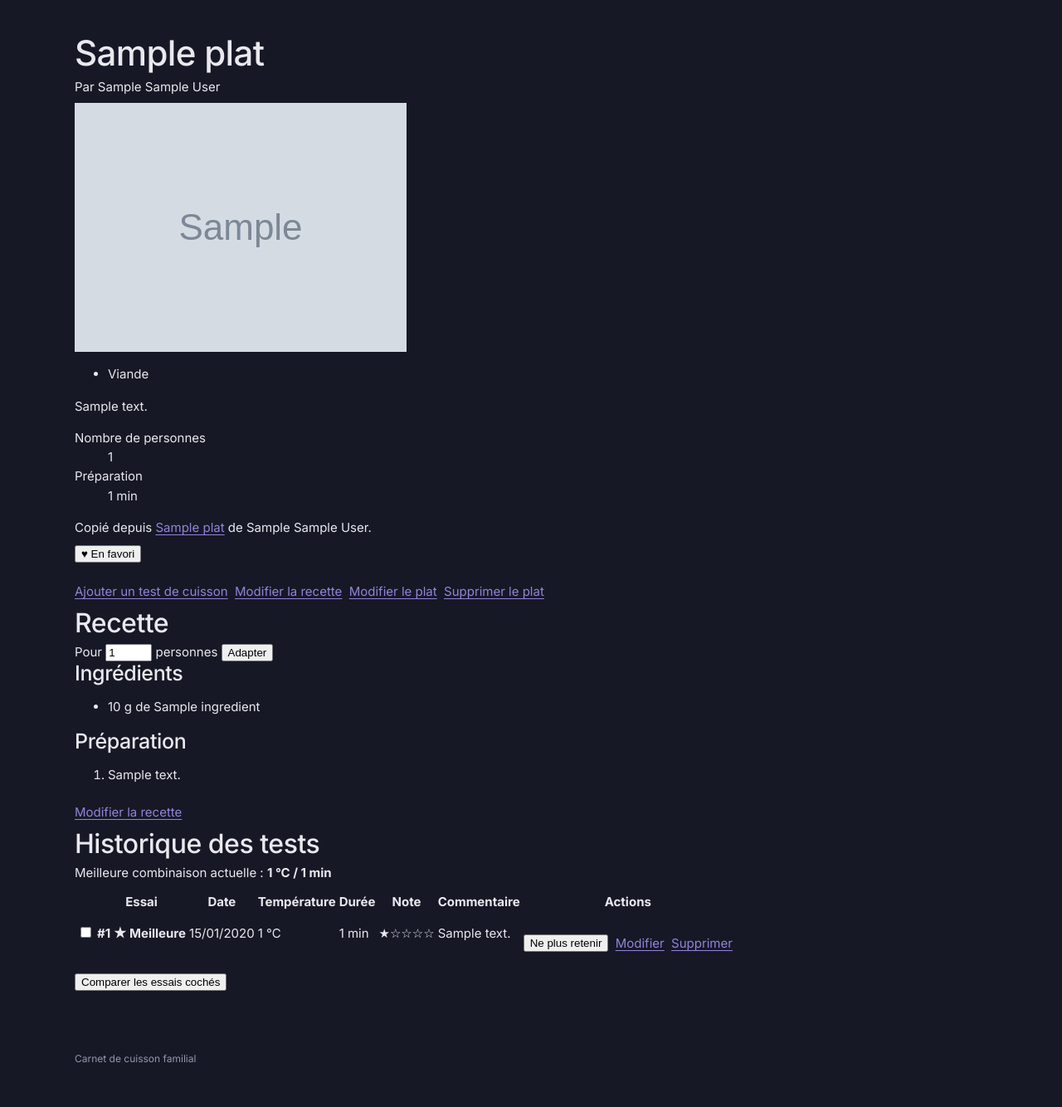
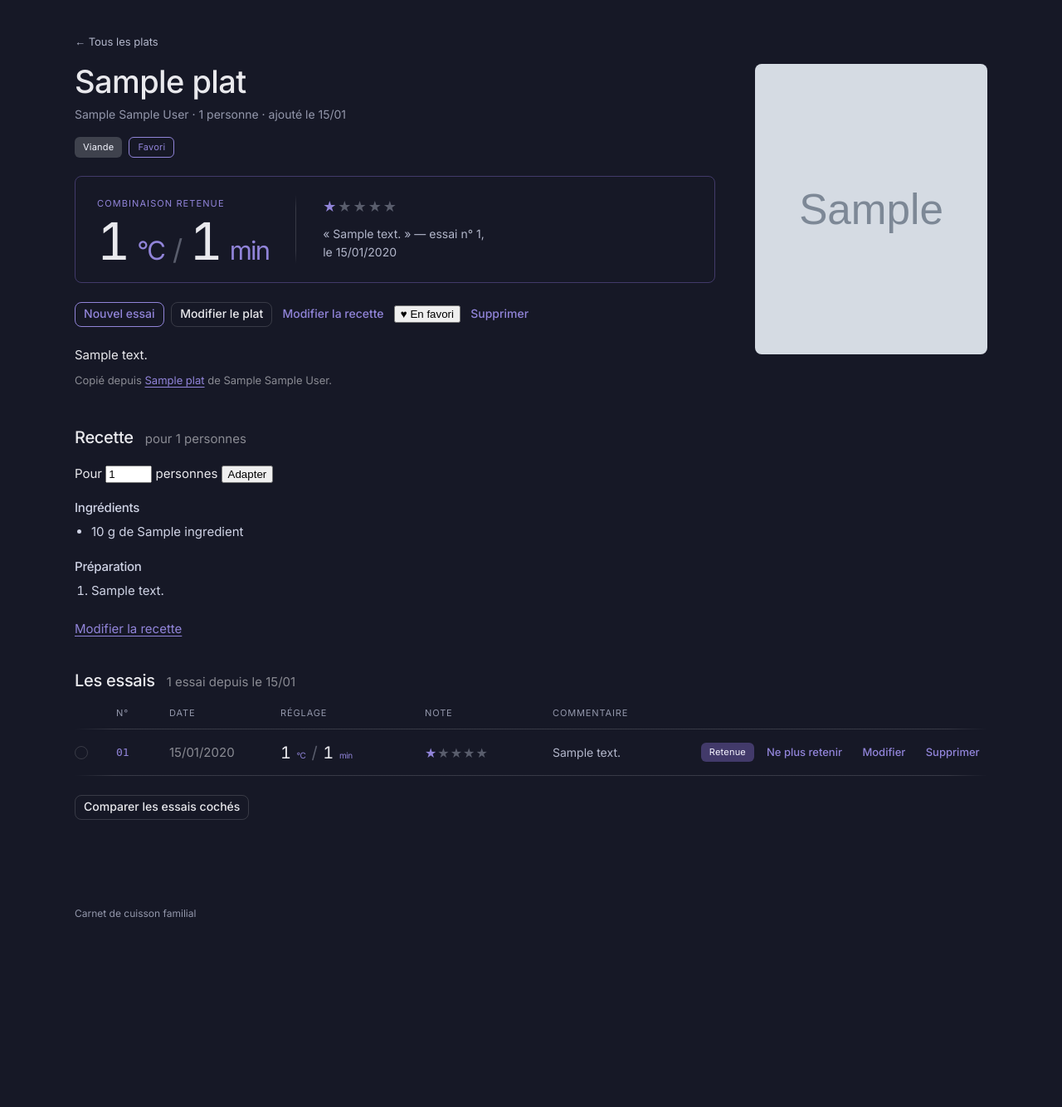
Before and after one commit to UTurtleDev/Cuisson-Airfryer, a Django app: a page that uses plats/templates/plats/detail.html in a window 1280 px wide. Shown: the part 58-1392 px from the top of the page at 83% size. After the commit the page ends 1164 px from the top, so only its background shows below. Run offline with Django 5.2, Linux system fonts and the light colour scheme; a user stored in the database is signed in; data comes from the database, SQL or seed files in the repository; tables that the repository leaves empty hold one stand-in row (values such as "Sample post"); grey boxes marked "Sample" are stand-in pictures.

Commit message:
Design : fiche du plat et tableau des essais
- fiche en deux colonnes, photo a droite, encadre de la combinaison
  retenue en tete avec les chiffres a 62px, la note et la citation du
  commentaire
- plat sans combinaison retenue : encadre neutre invitant a designer,
  au lieu d'un encadre vide
- tableau des essais : numero en marge, date, reglage, note,
  commentaire, etiquette "Retenue" et actions
- les essais gardent leur numero d'origine, la ligne retenue remonte
- en mobile la ligne d'essai passe en flux : la grille a sept colonnes
  faisait se chevaucher la date et le reglage
- vocabulaire de la maquette : "essai", "combinaison retenue",
  "Designer", "Nouvel essai"
- outil d'apercu local dans .apercu/ pour relire a l'ecran une page
  authentifiee sans se connecter

Co-Authored-By: Claude Opus 5 <noreply@anthropic.com>

```diff
--- a/plats/templates/plats/detail.html
+++ b/plats/templates/plats/detail.html
@@ -3,59 +3,66 @@
 {% block titre %}{{ plat.nom }} - Carnet de cuisson{% endblock %}
 
 {% block contenu %}
-    <article class="plat">
+    <p class="lien-retour"><a href="{% url 'plats:liste' %}">← Tous les plats</a></p>
+
+    <div class="fiche">
+        <div class="fiche-principal">
             <h1>{{ plat.nom }}</h1>
-        <p class="auteur">Par {{ plat.proprietaire.nom_affiche }}</p>
+            <p class="fiche-meta">
+                {{ plat.proprietaire.nom_affiche }} ·
+                {{ plat.nombre_personnes }} personne{{ plat.nombre_personnes|pluralize }} ·
+                ajouté le {{ plat.date_creation|date:"d/m" }}
+            </p>
 
-        {% if plat.image %}
-            <img src="{{ plat.image.url }}" alt="{{ plat.nom }}">
+            <div class="chips">
+                {% for categorie in plat.categories.all %}
+                    <span class="tag tag-neutral">{{ categorie.nom }}</span>
+                {% endfor %}
+                {% if plat.est_favori %}<span class="tag tag-outline">Favori</span>{% endif %}
+            </div>
+
+            {% include "plats/partiels/combinaison_retenue.html" %}
+
+            <div class="actions">
+                {% if est_proprietaire %}
+                    <a class="btn btn-primary" href="{% url 'plats:creer_test' plat.slug %}">Nouvel essai</a>
+                    <a class="btn btn-secondary" href="{% url 'plats:modifier' plat.slug %}">Modifier le plat</a>
+                    <a class="btn btn-ghost" href="{% url 'plats:modifier_recette' plat.slug %}">
+                        {% if plat.a_une_recette %}Modifier la recette{% else %}Ajouter une recette{% endif %}
+                    </a>
+                {% else %}
+                    <form method="post" action="{% url 'plats:copier' plat.slug %}">
+                        {% csrf_token %}
+                        <button type="submit" class="btn btn-secondary">Copier ce plat chez moi</button>
+                    </form>
+                {% endif %}
+                {% include "plats/partiels/bouton_favori.html" %}
+                {% if est_proprietaire %}
+                    <a class="btn btn-ghost" href="{% url 'plats:supprimer' plat.slug %}">Supprimer</a>
+                {% endif %}
+            </div>
+
+            {% if plat.description %}
+                <p class="fiche-description">{{ plat.description|linebreaks }}</p>
             {% endif %}
 
-        {% if plat.categories.all %}
-            <ul class="categories">
-                {% for categorie in plat.categories.all %}<li>{{ categorie.nom }}</li>{% endfor %}
-            </ul>
-        {% endif %}
-
-        {% if plat.description %}<p>{{ plat.description|linebreaks }}</p>{% endif %}
-
-        <dl class="informations">
-            <dt>Nombre de personnes</dt><dd>{{ plat.nombre_personnes }}</dd>
-            {% if plat.temps_preparation_minutes %}
-                <dt>Préparation</dt><dd>{{ plat.temps_preparation_minutes }} min</dd>
-            {% endif %}
-        </dl>
-
             {% if plat.plat_origine %}
-            <p class="origine">
+                <p class="fiche-origine text-muted">
                     Copié depuis
                     <a href="{{ plat.plat_origine.get_absolute_url }}">{{ plat.plat_origine.nom }}</a>
                     de {{ plat.plat_origine.proprietaire.nom_affiche }}.
                 </p>
             {% endif %}
+        </div>
 
-        <p class="actions-membre">
-            {% include "plats/partiels/bouton_favori.html" %}
-
-            {% if plat.proprietaire != user %}
-                <form method="post" action="{% url 'plats:copier' plat.slug %}"
-                      class="formulaire-copie">
-                    {% csrf_token %}
-                    <button type="submit">Copier ce plat chez moi</button>
-                </form>
+        <div class="fiche-photo">
+            {% if plat.image %}
+                <figure class="photo"><img src="{{ plat.image.url }}" alt="{{ plat.nom }}"></figure>
+            {% else %}
+                <div class="photo-absente"><span>photo du plat</span></div>
             {% endif %}
-        </p>
-
-        {% if est_proprietaire %}
-            <p class="actions actions--proprietaire">
-                <a href="{% url 'plats:creer_test' plat.slug %}">Ajouter un test de cuisson</a>
-                <a href="{% url 'plats:modifier_recette' plat.slug %}">
-                    {% if plat.a_une_recette %}Modifier la recette{% else %}Ajouter une recette{% endif %}
-                </a>
-                <a href="{% url 'plats:modifier' plat.slug %}">Modifier le plat</a>
-                <a href="{% url 'plats:supprimer' plat.slug %}">Supprimer le plat</a>
-            </p>
-        {% endif %}
+        </div>
+    </div>
 
     {% include "plats/partiels/recette.html" %}
 
@@ -64,8 +71,7 @@
     {% comment %}
         Cible du tableau comparatif. Volontairement hors du fragment
         historique : celui-ci est remplacé entier par HTMX quand la
-            meilleure combinaison change.
+        combinaison retenue change.
     {% endcomment %}
     <section id="comparaison" class="comparaison"></section>
-    </article>
 {% endblock %}
--- /dev/null
+++ b/plats/templates/plats/partiels/combinaison_retenue.html
@@ -0,0 +1,41 @@
+{% comment %}
+    Encadré de tête : la combinaison retenue, ou l'appel à en désigner une.
+{% endcomment %}
+{% if plat.meilleur_test %}
+    <div class="encadre-retenue">
+        <div>
+            <p class="kicker kicker--accent">Combinaison retenue</p>
+            {% include "plats/partiels/combinaison.html" with test=plat.meilleur_test taille="fiche" %}
+        </div>
+
+        <div class="encadre-separateur" aria-hidden="true"></div>
+
+        <div class="encadre-avis">
+            {% include "plats/partiels/note.html" with note=plat.meilleur_test.note %}
+            <p class="encadre-citation">
+                {% if plat.meilleur_test.commentaire %}
+                    «&nbsp;{{ plat.meilleur_test.commentaire }}&nbsp;» —
+                {% endif %}
+                essai n° {{ plat.numero_du_test_retenu }},
+                le {{ plat.meilleur_test.date_test|date:"d/m/Y" }}
+            </p>
+        </div>
+    </div>
+{% else %}
+    <div class="encadre-a-regler">
+        <p class="kicker">Encore à régler</p>
+        <p class="encadre-invite">
+            {% if tests %}
+                Aucun essai n'est encore retenu pour ce plat.
+                {% if est_proprietaire %}
+                    Comparez-les et désignez celui qui vous a convaincu.
+                {% endif %}
+            {% else %}
+                Aucun essai enregistré.
+                {% if est_proprietaire %}
+                    Lancez la première cuisson et notez le résultat.
+                {% endif %}
+            {% endif %}
+        </p>
+    </div>
+{% endif %}
--- a/plats/templates/plats/partiels/historique.html
+++ b/plats/templates/plats/partiels/historique.html
@@ -1,18 +1,17 @@
 {% comment %}
-    Historique des essais de cuisson.
-    Fragment renvoyé tel quel par HTMX quand la meilleure combinaison change.
+    Les essais du plat.
+    Fragment renvoyé tel quel par HTMX quand la combinaison retenue change.
 {% endcomment %}
-<section id="historique" class="historique">
-    <h2>Historique des tests</h2>
-
-    {% if plat.meilleur_test %}
-        <p class="meilleure-combinaison">
-            Meilleure combinaison actuelle :
-            <strong>{{ plat.meilleur_test.temperature_celsius }} °C / {{ plat.meilleur_test.duree_lisible }}</strong>
-        </p>
-    {% else %}
-        <p class="meilleure-combinaison">Aucune meilleure combinaison désignée pour l'instant.</p>
+<section id="historique" class="essais">
+    <div class="essais-entete">
+        <h3>Les essais</h3>
+        {% if tests %}
+            <span class="text-muted">
+                {{ tests|length }} essai{{ tests|length|pluralize }}
+                depuis le {{ plat.date_creation|date:"d/m" }}
+            </span>
         {% endif %}
+    </div>
 
     {% if tests %}
         <form
@@ -22,64 +21,62 @@
             hx-get="{% url 'plats:comparer' plat.slug %}"
             hx-target="#comparaison"
             hx-swap="outerHTML">
-        <table class="tableau-tests">
-            <thead>
-                <tr>
-                    <th><span class="visuellement-cache">Comparer</span></th>
-                    <th>Essai</th>
-                    <th>Date</th>
-                    <th>Température</th>
-                    <th>Durée</th>
-                    <th>Note</th>
-                    <th>Commentaire</th>
-                    {% if est_proprietaire %}<th>Actions</th>{% endif %}
-                </tr>
-            </thead>
-            <tbody>
+
+            <div class="essais-colonnes essais-titres filet-bas">
+                <span><span class="visuellement-cache">Comparer</span></span>
+                <span>N°</span>
+                <span>Date</span>
+                <span>Réglage</span>
+                <span>Note</span>
+                <span>Commentaire</span>
+                <span></span>
+            </div>
+
             {% for test in tests %}
-                    <tr class="{% if test.est_meilleur %}test--meilleur{% endif %}">
-                        <td>
-                            <input type="checkbox" name="test" value="{{ test.pk }}"
-                                   id="essai-{{ test.pk }}">
-                        </td>
-                        <th scope="row">
-                            <label for="essai-{{ test.pk }}">#{{ test.numero }}</label>
+                <div class="essais-colonnes essais-ligne filet-bas">
+                    <label class="radio">
+                        <input type="checkbox" name="test" value="{{ test.pk }}">
+                        <span class="dot"></span>
+                        <span class="visuellement-cache">Comparer l'essai n° {{ test.numero }}</span>
+                    </label>
+
+                    <span class="numero{% if test.est_meilleur %} numero--retenu{% endif %}">
+                        {{ test.numero|stringformat:"02d" }}
+                    </span>
+
+                    <span class="text-muted">{{ test.date_test|date:"d/m/Y" }}</span>
+
+                    {% include "plats/partiels/combinaison.html" with test=test taille="reglage" a_regler=None %}
+
+                    {% include "plats/partiels/note.html" with note=test.note %}
+
+                    <span class="essai-commentaire">{{ test.commentaire|default:"—" }}</span>
+
+                    <span class="essai-action">
                         {% if test.est_meilleur %}
-                                <span class="etiquette-meilleur">★ Meilleure</span>
+                            <span class="tag tag-accent">Retenue</span>
                         {% endif %}
-                        </th>
-                        <td>{{ test.date_test|date:"d/m/Y" }}</td>
-                        <td>{{ test.temperature_celsius }} °C</td>
-                        <td>{{ test.duree_lisible }}</td>
-                        <td>{{ test.get_note_display }}</td>
-                        <td>{{ test.commentaire|default:"-" }}</td>
                         {% if est_proprietaire %}
-                            <td class="actions">
                             <button
                                 type="button"
-                                    class="{% if test.est_meilleur %}bouton--retirer{% endif %}"
+                                class="btn btn-ghost"
                                 hx-post="{% url 'plats:definir_meilleur_test' test.pk %}"
                                 hx-target="#historique"
                                 hx-swap="outerHTML">
-                                    {% if test.est_meilleur %}
-                                        Ne plus retenir
-                                    {% else %}
-                                        Choisir comme meilleure
+                                {% if test.est_meilleur %}Ne plus retenir{% else %}Désigner{% endif %}
+                            </button>
+                            <a class="btn btn-ghost" href="{% url 'plats:modifier_test' test.pk %}">Modifier</a>
+                            <a class="btn btn-ghost" href="{% url 'plats:supprimer_test' test.pk %}">Supprimer</a>
                         {% endif %}
-                                </button>
-                                <a href="{% url 'plats:modifier_test' test.pk %}">Modifier</a>
-                                <a href="{% url 'plats:supprimer_test' test.pk %}">Supprimer</a>
-                            </td>
-                        {% endif %}
-                    </tr>
+                    </span>
+                </div>
             {% endfor %}
-            </tbody>
-        </table>
+
             <p class="actions">
-            <button type="submit">Comparer les essais cochés</button>
+                <button type="submit" class="btn btn-secondary">Comparer les essais cochés</button>
             </p>
         </form>
     {% else %}
-        <p>Aucun test enregistré pour ce plat.</p>
+        <p class="text-muted">Aucun essai enregistré pour ce plat.</p>
     {% endif %}
 </section>
--- a/plats/templates/plats/partiels/recette.html
+++ b/plats/templates/plats/partiels/recette.html
@@ -3,7 +3,12 @@
     Fragment renvoyé tel quel par HTMX quand on change le nombre de convives.
 {% endcomment %}
 <section id="recette" class="recette">
-    <h2>Recette</h2>
+    <div class="essais-entete">
+        <h3>Recette</h3>
+        {% if plat.a_une_recette %}
+            <span class="text-muted">pour {{ plat.nombre_personnes }} personnes</span>
+        {% endif %}
+    </div>
 
     {% if plat.a_une_recette %}
         <form
@@ -28,7 +33,7 @@
         </form>
 
         {% if ingredients %}
-            <h3>Ingrédients</h3>
+            <h4 class="titre-section">Ingrédients</h4>
             <ul class="liste-ingredients">
                 {% for ingredient in ingredients %}
                     <li>{{ ingredient.libelle_adapte }}</li>
@@ -37,7 +42,7 @@
         {% endif %}
 
         {% if etapes %}
-            <h3>Préparation</h3>
+            <h4 class="titre-section">Préparation</h4>
             <ol class="liste-etapes">
                 {% for etape in etapes %}
                     <li>{{ etape.texte|linebreaksbr }}</li>
--- a/static/css/carnet.css
+++ b/static/css/carnet.css
@@ -611,3 +611,256 @@
 .ligne-formulaire .field + .field {
     margin-top: 0;
 }
+
+/* ── Fiche du plat ────────────────────────────────────────────────────── */
+
+.lien-retour {
+    font-size: 13px;
+    margin-bottom: var(--space-6);
+}
+
+.lien-retour a {
+    color: var(--color-neutral-400);
+    text-decoration: none;
+}
+
+.fiche {
+    display: grid;
+    grid-template-columns: 1fr 280px;
+    gap: 48px;
+    align-items: start;
+    margin-bottom: 34px;
+}
+
+.fiche h1 {
+    font-size: 38px;
+    margin: 0 0 8px;
+}
+
+.fiche-meta {
+    font-size: 14px;
+    color: var(--color-neutral-500);
+    margin: 0 0 16px;
+}
+
+.fiche-description {
+    margin-top: var(--space-8);
+    color: var(--color-neutral-300);
+}
+
+.fiche-origine {
+    font-size: 13px;
+}
+
+.photo-absente {
+    display: grid;
+    place-items: center;
+    font-family: ui-monospace, monospace;
+    font-size: 11px;
+    color: var(--color-neutral-500);
+}
+
+/* L'encadré de tête : la valeur que tout le monde vient chercher. */
+.encadre-retenue {
+    display: flex;
+    align-items: flex-end;
+    gap: 32px;
+    padding: 22px 26px;
+    border: 1px solid var(--color-accent-800);
+    border-radius: var(--radius-md);
+}
+
+.encadre-retenue .combinaison--fiche {
+    line-height: 0.9;
+    letter-spacing: -0.03em;
+    gap: 10px;
+}
+
+.encadre-retenue .combinaison--fiche .combinaison-separateur {
+    font-size: 34px;
+}
+
+.encadre-separateur {
+    width: 1px;
+    align-self: stretch;
+    background: linear-gradient(to bottom,
+        transparent, var(--color-divider) 16px,
+        var(--color-divider) calc(100% - 16px), transparent);
+}
+
+.encadre-avis {
+    padding-bottom: 4px;
+}
+
+.encadre-avis .note {
+    font-size: 18px;
+    letter-spacing: 2px;
+}
+
+.encadre-citation {
+    font-size: 14px;
+    color: var(--color-neutral-400);
+    margin: 8px 0 0;
+    max-width: 260px;
+    text-wrap: pretty;
+}
+
+.encadre-a-regler {
+    padding: 22px 26px;
+    border: 1px solid var(--color-divider);
+    border-radius: var(--radius-md);
+}
+
+.encadre-invite {
+    margin: var(--space-2) 0 0;
+    color: var(--color-neutral-400);
+    max-width: 42ch;
+    text-wrap: pretty;
+}
+
+/* ── Tableau des essais ───────────────────────────────────────────────── */
+
+.essais {
+    margin: 40px 0;
+}
+
+.essais-entete {
+    display: flex;
+    align-items: baseline;
+    gap: 14px;
+    margin-bottom: 18px;
+}
+
+.essais-entete h3 {
+    font-size: 20px;
+    margin: 0;
+}
+
+.essais-colonnes {
+    display: grid;
+    grid-template-columns: 26px 40px 110px 150px 130px 1fr auto;
+    gap: 0 24px;
+    align-items: center;
+}
+
+.essais-titres {
+    padding: 0 0 10px;
+    font-size: 11px;
+    letter-spacing: 0.08em;
+    text-transform: uppercase;
+    color: var(--color-neutral-500);
+}
+
+.essais-ligne {
+    padding: 16px 0;
+}
+
+.combinaison--reglage {
+    font-size: 20px;
+}
+
+.essai-commentaire {
+    font-size: 14px;
+    color: var(--color-neutral-400);
+    text-wrap: pretty;
+}
+
+.essai-action {
+    display: flex;
+    align-items: center;
+    gap: var(--space-2);
+    justify-content: flex-end;
+}
+
+.essai-action .btn {
+    font-size: 13px;
+    padding: var(--space-1) var(--space-3);
+}
+
+@media (max-width: 899px) {
+    .fiche {
+        grid-template-columns: 1fr;
+        gap: var(--space-8);
+    }
+
+    .fiche-photo {
+        order: -1;
+    }
+
+    .photo-absente,
+    .photo img {
+        aspect-ratio: auto;
+        height: 150px;
+    }
+
+    .fiche h1 {
+        font-size: 26px;
+    }
+
+    .combinaison--fiche {
+        font-size: 44px;
+    }
+
+    .encadre-retenue {
+        flex-direction: column;
+        align-items: flex-start;
+        gap: var(--space-4);
+    }
+
+    .encadre-separateur {
+        display: none;
+    }
+
+    .essais-titres {
+        display: none;
+    }
+
+    /*
+       En mobile la grille à sept colonnes n'a plus de place : les éléments
+       se replacent en flux, et les deux blocs longs prennent toute la
+       largeur. Une grille à trois colonnes ferait se chevaucher les
+       cellules restantes.
+    */
+    .essais-ligne {
+        display: flex;
+        flex-wrap: wrap;
+        align-items: center;
+        gap: var(--space-2) var(--space-4);
+    }
+
+    .essais-ligne .essai-commentaire,
+    .essais-ligne .essai-action {
+        flex-basis: 100%;
+    }
+
+    .essai-action {
+        justify-content: flex-start;
+        flex-wrap: wrap;
+    }
+
+    .essais-ligne .note {
+        margin-left: auto;
+    }
+}
+
+.recette {
+    margin: 40px 0;
+}
+
+.recette .titre-section {
+    font-size: 15px;
+    margin: var(--space-8) 0 var(--space-3);
+    color: var(--color-neutral-300);
+}
+
+.liste-ingredients,
+.liste-etapes {
+    margin: 0;
+    padding-left: 1.25rem;
+    color: var(--color-neutral-300);
+}
+
+.liste-ingredients li,
+.liste-etapes li {
+    margin-bottom: var(--space-2);
+}
```
Also changed, not shown: plats/models.py (+10 -0 lines), plats/tests/test_recettes.py (+2 -2 lines), plats/tests/test_tests_cuisson.py (+11 -10 lines), .claude/launch.json, 1 other file. Lines whose indentation alone changed are shown as unchanged.
